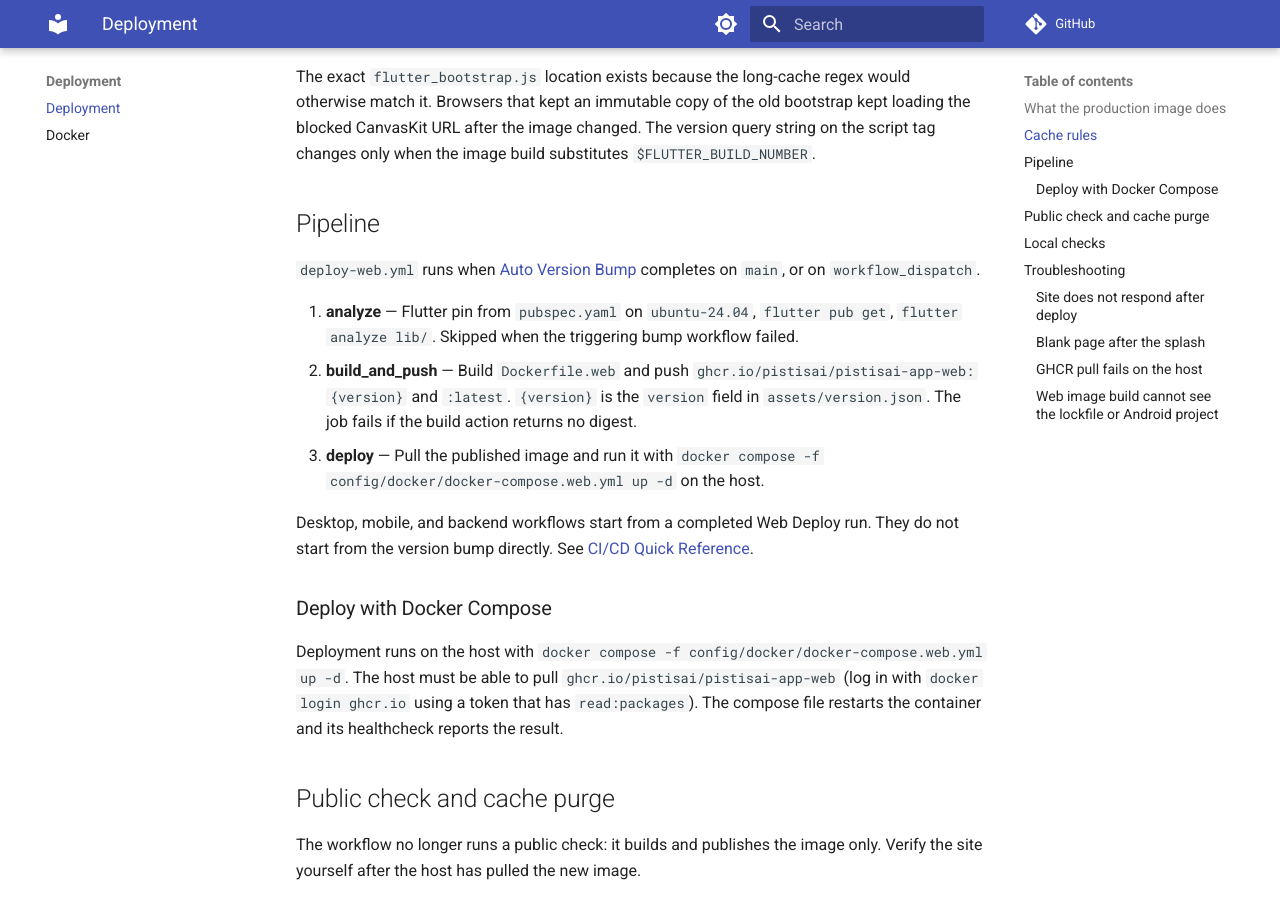
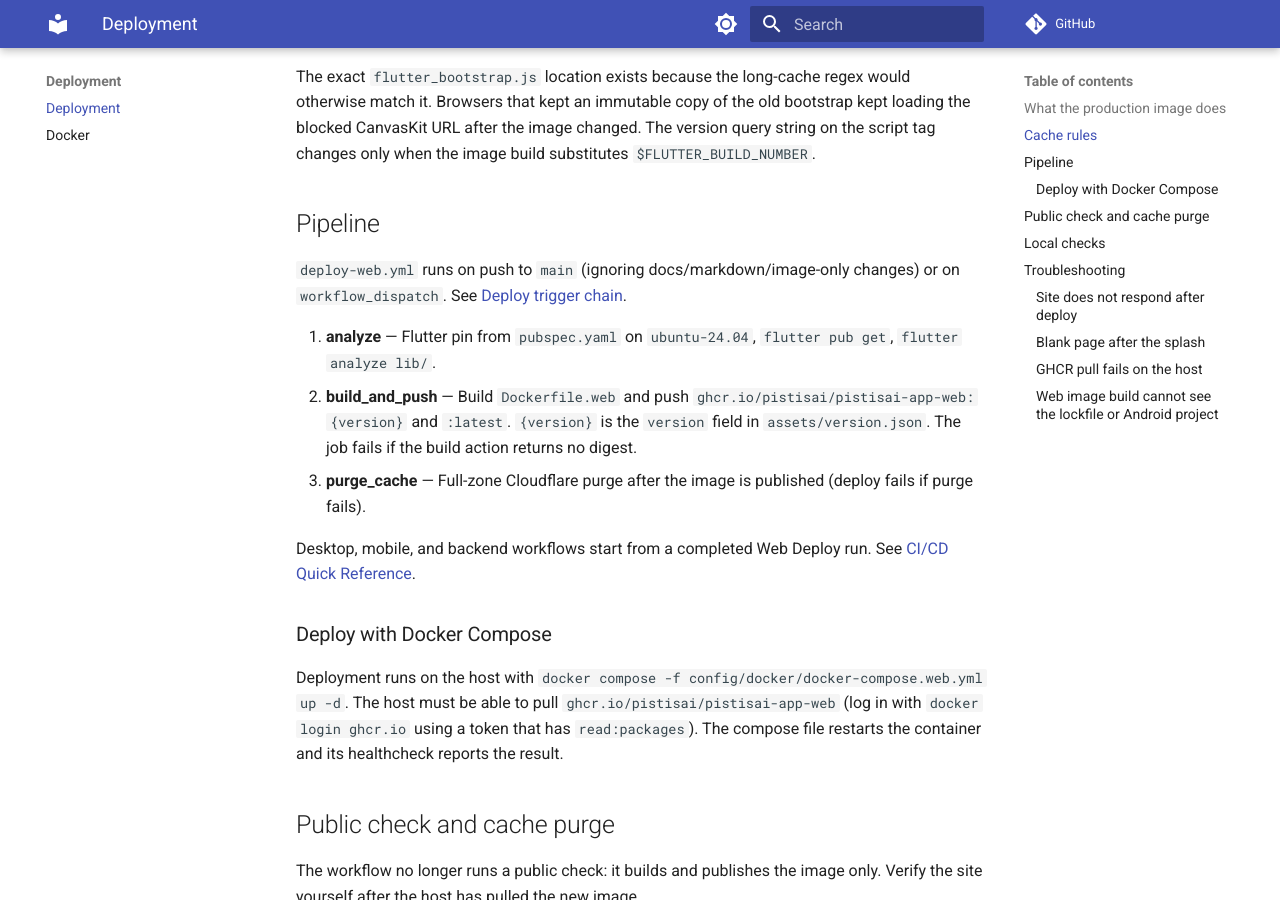
Before and after one commit to pistisAI/pistisai-app, an MkDocs documentation site: the page built from docs/operations/cicd/WEB_DEPLOY.md, in a window 1280 px wide and 900 px high, scrolled down 1336 px. Built offline with MkDocs 1.6.1 and Material for MkDocs 9.7.7, drawn with Linux system fonts in a browser that asks for light colours; comment, search, counter and statistics services are not loaded.

Commit message:
fix(ci): restore main deploy chain and build permissions (#681)
Co-authored-by: Cursor <cursoragent@cursor.com>

```diff
--- a/docs/operations/cicd/WEB_DEPLOY.md
+++ b/docs/operations/cicd/WEB_DEPLOY.md
@@ -37,13 +37,13 @@ The exact `flutter_bootstrap.js` location exists because the long-cache regex wo
 
 ## Pipeline
 
-`deploy-web.yml` runs when [Auto Version Bump](../../../.github/workflows/auto-version-bump.yml) completes on `main`, or on `workflow_dispatch`.
+`deploy-web.yml` runs on push to `main` (ignoring docs/markdown/image-only changes) or on `workflow_dispatch`. See [Deploy trigger chain](DEPLOY_TRIGGER_CHAIN.md).
 
-1. **analyze** — Flutter pin from `pubspec.yaml` on `ubuntu-24.04`, `flutter pub get`, `flutter analyze lib/`. Skipped when the triggering bump workflow failed.
+1. **analyze** — Flutter pin from `pubspec.yaml` on `ubuntu-24.04`, `flutter pub get`, `flutter analyze lib/`.
 2. **build_and_push** — Build `Dockerfile.web` and push `ghcr.io/pistisai/pistisai-app-web:{version}` and `:latest`. `{version}` is the `version` field in `assets/version.json`. The job fails if the build action returns no digest.
-3. **deploy** — Pull the published image and run it with `docker compose -f config/docker/docker-compose.web.yml up -d` on the host.
+3. **purge_cache** — Full-zone Cloudflare purge after the image is published (deploy fails if purge fails).
 
-Desktop, mobile, and backend workflows start from a completed Web Deploy run. They do not start from the version bump directly. See [CI/CD Quick Reference](CI_CD_QUICK_REFERENCE.md).
+Desktop, mobile, and backend workflows start from a completed Web Deploy run. See [CI/CD Quick Reference](CI_CD_QUICK_REFERENCE.md).
 
 ### Deploy with Docker Compose
 
```
Also changed, not shown: docs/operations/cicd/CI_CD_QUICK_REFERENCE.md (+4 -4 lines), docs/operations/cicd/DEPLOY_TRIGGER_CHAIN.md (added, +17 -0 lines), 5 other files.
